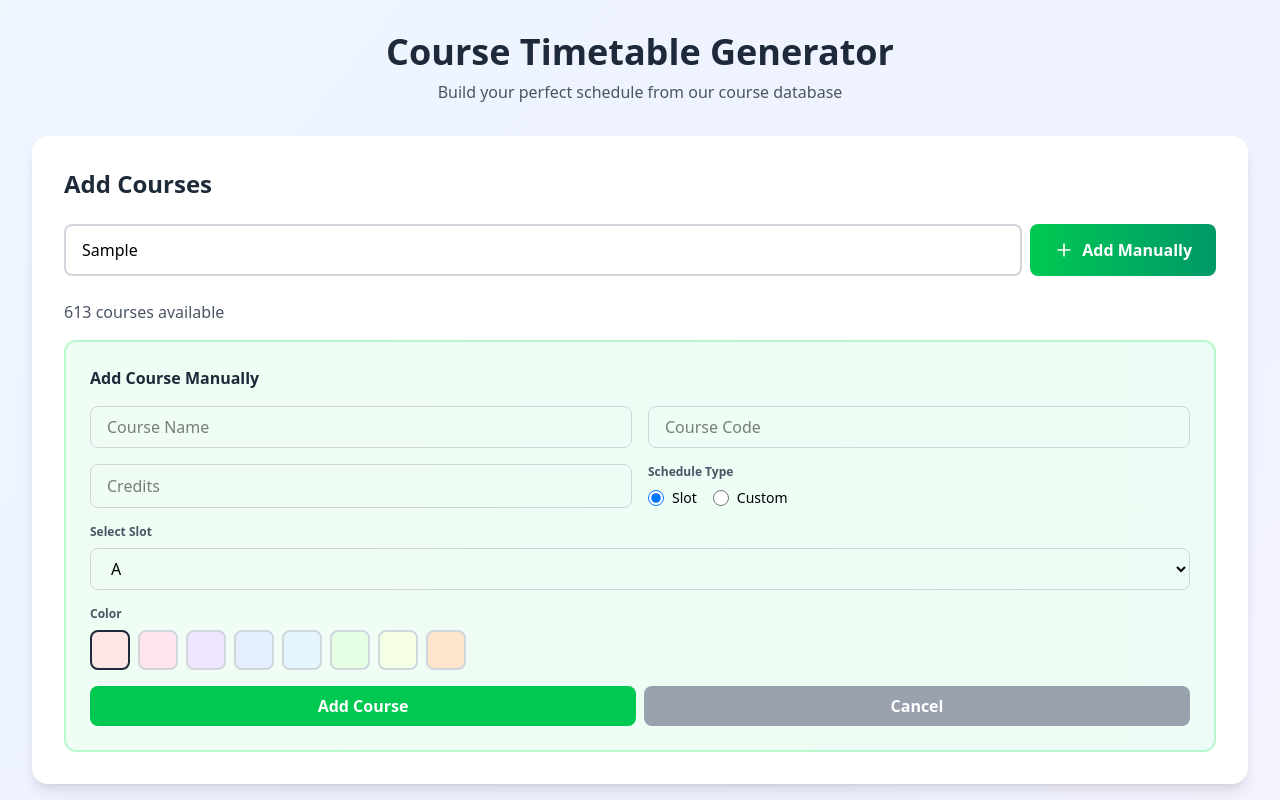
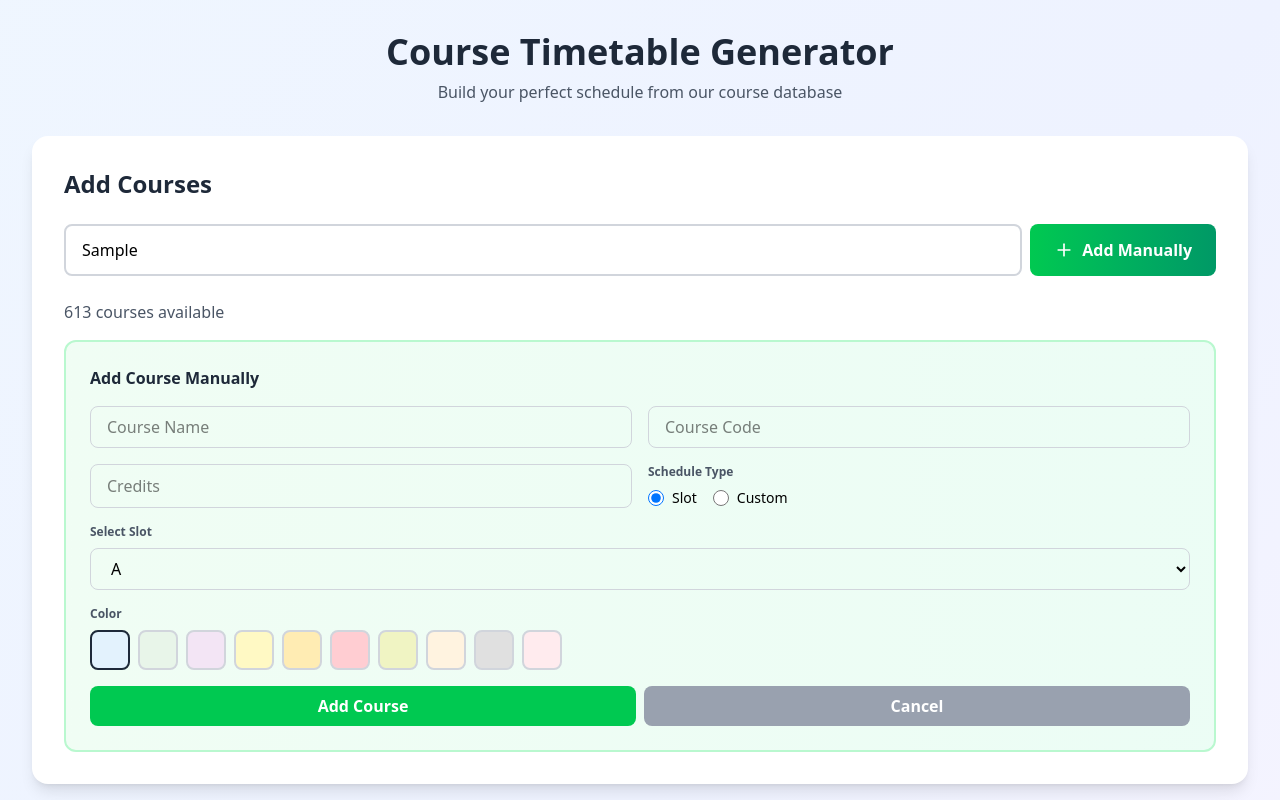
Before and after one commit to Krish2005tech/TimeTable, a React (Vite) app: page / in a window 1280 px wide. Both pictures are taken after typing "Sample" into the empty fields and a click on the button "Add Manually". Shown: the top 800 px of the page. Built offline with nearby package versions, Linux system fonts and the light colour scheme.

Commit message:
unique color for each new course

```diff
--- a/src/App.jsx
+++ b/src/App.jsx
@@ -13,7 +13,19 @@ const TimetableGenerator = () => {
   const [editingId, setEditingId] = useState(null);
   const [showAddManual, setShowAddManual] = useState(false);
 
-  const colors = ['#FFE5E5', '#FFE5F0', '#F0E5FF', '#E5F0FF', '#E5F5FF', '#E5FFE5', '#F5FFE5', '#FFE5CC'];
+  // const colors = ['#FFE5E5', '#FFE5F0', '#F0E5FF', '#E5F0FF', '#E5F5FF', '#E5FFE5', '#F5FFE5', '#FFE5CC'];
+  const colors = [
+  '#E3F2FD', // Soft Blue
+  '#E8F5E9', // Mint Cream
+  '#F3E5F5', // Lavender Mist
+  '#FFF9C4', // Lemon Chiffon
+  '#FFECB3', // Peach Puff
+  '#FFCDD2', // Light Red
+  '#F0F4C3', // Honeydew
+  '#FFF3E0', // Seashell
+  '#E0E0E0' , // Platinum,
+  '#FFEBEE', // Misty Rose
+];
   const timeSlots = ['8am', '9am', '10am', '11am', '12pm', '1pm', '2pm', '3pm', '4pm', '5pm', '6pm', '7pm'];
 
   const slotTiming = {
@@ -109,7 +121,7 @@ const TimetableGenerator = () => {
           return {
             ...c,
             schedule,
-            color: c.color || colors[Math.floor(Math.random() * colors.length)],
+            // color: c.color || colors[Math.floor(Math.random() * colors.length)],
           };
         });
 
@@ -122,6 +134,18 @@ const TimetableGenerator = () => {
 
 
   const addCourseToTimetable = (course) => {
+    // 1. Find which colors are currently used in the schedule
+  const usedColors = new Set(selectedCourses.map(c => c.color));
+
+  // 2. Find the first color in our palette that isn't used yet
+  let nextColor = colors.find(c => !usedColors.has(c));
+
+  // 3. Fallback: If all colors are used, cycle through them using modulus
+  if (!nextColor) {
+    nextColor = colors[selectedCourses.length % colors.length];
+  }
+
+
     // Get schedule from slot or use provided schedule
     let schedule = course.schedule;
     if (!schedule && course.slot) {
@@ -132,6 +156,7 @@ const TimetableGenerator = () => {
       ...course,
       id: Date.now() + Math.random(),
       schedule: schedule,
+      color: nextColor,
     };
 
     const conflictingCourse = checkOverlap(newCourse, selectedCourses);
@@ -326,6 +351,10 @@ const TimetableGenerator = () => {
     // || c.code.toLowerCase().includes(searchTerm.toLowerCase())
   );
 
+  // Calculate the next available color for the Manual Form to use as default
+const usedColors = new Set(selectedCourses.map(c => c.color));
+const nextAvailableColor = colors.find(c => !usedColors.has(c)) || colors[0];
+
   return (
     <div className="min-h-screen bg-gradient-to-br from-blue-50 via-indigo-50 to-purple-50 p-8">
       <div className="max-w-7xl mx-auto">
@@ -389,6 +418,7 @@ const TimetableGenerator = () => {
             <ManualAddForm
               slotTiming={slotTiming}
               colors={colors}
+              defaultColor={nextAvailableColor}
               timeSlots={timeSlots}
               onAdd={(course) => {
                 addCourseToTimetable(course);
@@ -719,7 +749,7 @@ function CourseRow({ course, colors, slotTiming, timeSlots, isEditing, onEdit, o
 
         <div className="mb-4">
           <label className="text-xs font-semibold text-gray-600 block mb-2">Color</label>
-          <div className="flex gap-2">
+          <div className="flex gap-2 flex-wrap">
             {colors.map(c => (
               <button
                 key={c}
@@ -778,7 +808,7 @@ function CourseRow({ course, colors, slotTiming, timeSlots, isEditing, onEdit, o
   );
 }
 
-function ManualAddForm({ slotTiming, colors, timeSlots, onAdd, onCancel }) {
+function ManualAddForm({ slotTiming, colors, timeSlots, onAdd, onCancel, defaultColor }) {
   const [useSlot, setUseSlot] = useState(true);
   // const [selectedDays, setSelectedDays] = useState(['Mon', 'Tue', 'Wed', 'Thu', 'Fri']);
   const [dayTimings, setDayTimings] = useState({
@@ -795,7 +825,8 @@ function ManualAddForm({ slotTiming, colors, timeSlots, onAdd, onCancel }) {
     startTime: '9am',
     endTime: '10am',
     credits: '',
-    color: colors[0],
+    // color: colors[0],
+    color: defaultColor || colors[0],
   });
 
   const handleAdd = () => {
@@ -970,7 +1001,7 @@ function ManualAddForm({ slotTiming, colors, timeSlots, onAdd, onCancel }) {
 
       <div className="mb-4">
         <label className="text-xs font-semibold text-gray-600 block mb-2">Color</label>
-        <div className="flex gap-2">
+        <div className="flex gap-2 flex-wrap">
           {colors.map(c => (
             <button
               key={c}
```
